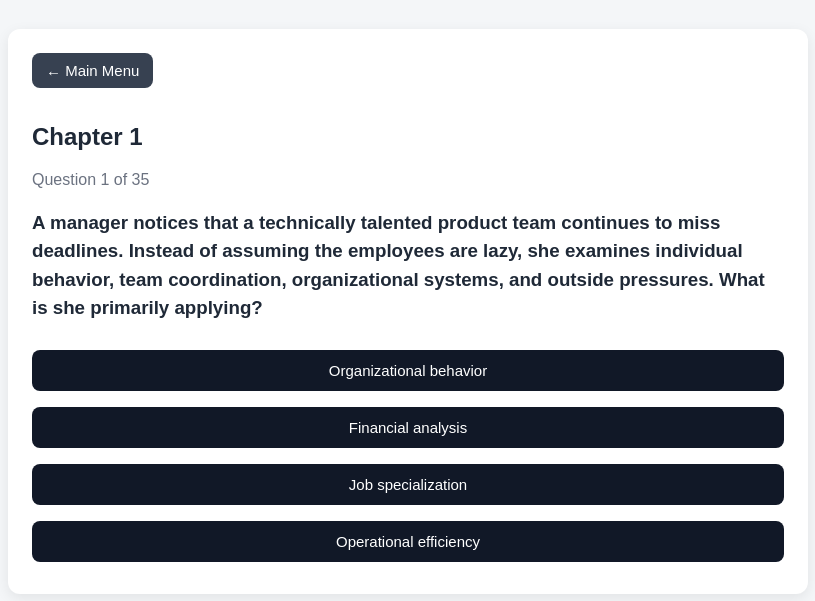
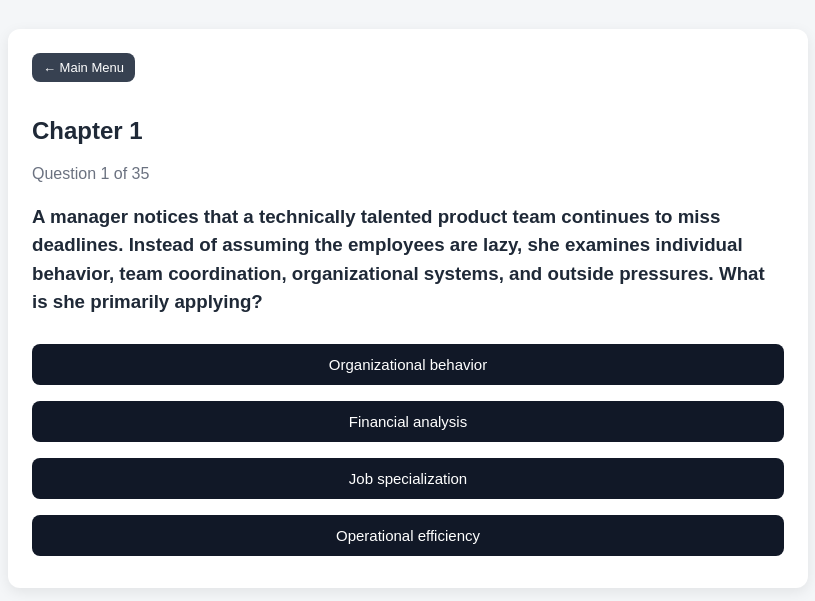
Before and after one commit to tengxiong02-lgtm/mgt110-study-guide, a plain HTML site: page index.html in a window 1280 px wide. Both pictures are taken after a click on the button "Chapter 1". Shown: the part 155-756 px from the top of the page, without its empty margins (232-1047 px from the left). Drawn offline with Linux system fonts and the light colour scheme.

Commit message:
Make quiz main menu control compact

```diff
--- a/style.css
+++ b/style.css
@@ -163,3 +163,18 @@ button:disabled {
   margin-top: 16px;
   margin-bottom: 8px;
 }
+
+
+/* Compact top navigation button. */
+.quiz-card .menu-button {
+  width: auto;
+  display: inline-block;
+  margin: 0 0 16px 0;
+  padding: 7px 11px;
+  font-size: 13px;
+}
+
+/* Continue action appears directly under the question, before feedback/answers. */
+#nextButton {
+  margin: 12px 0 8px;
+}
```
